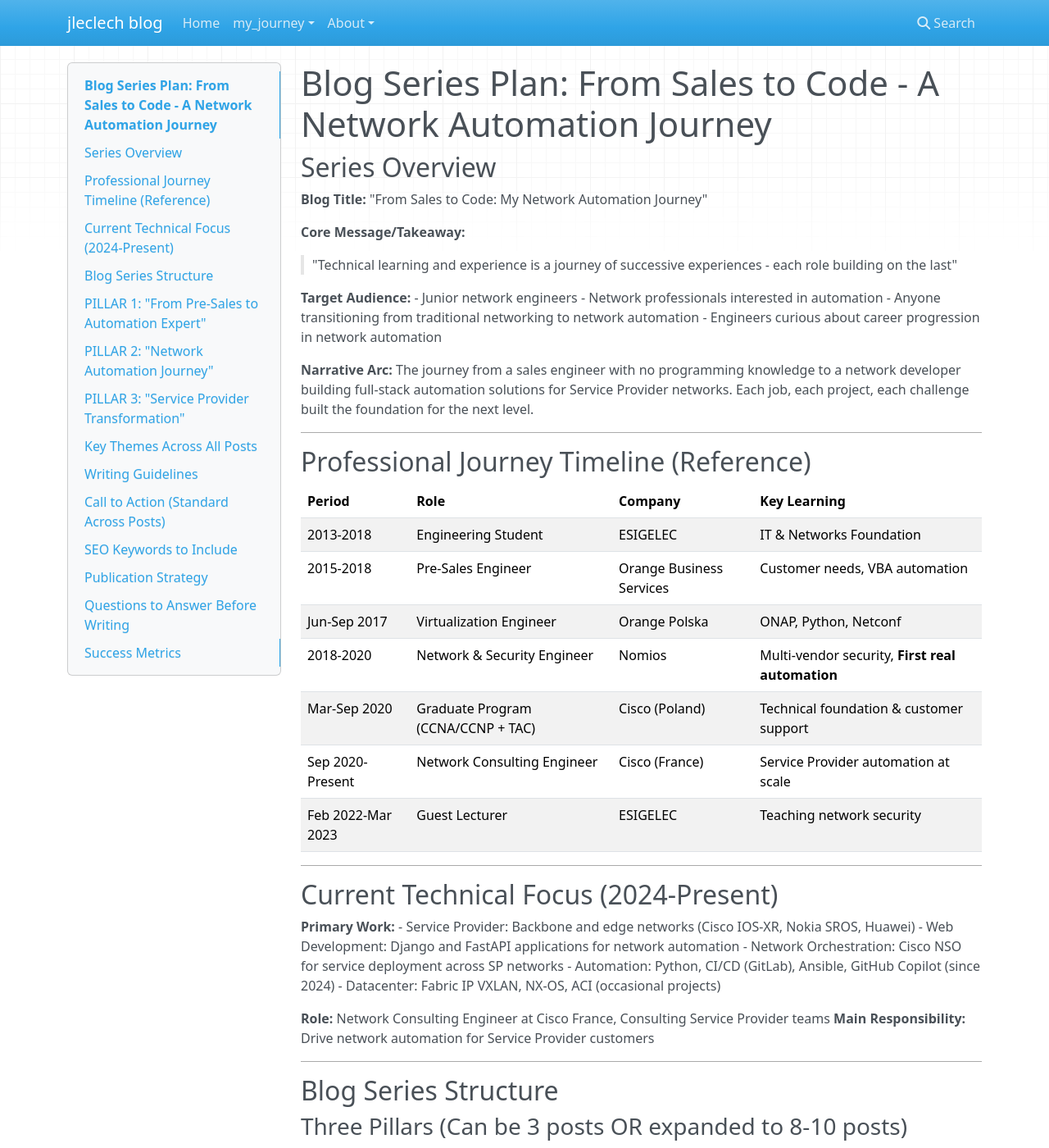
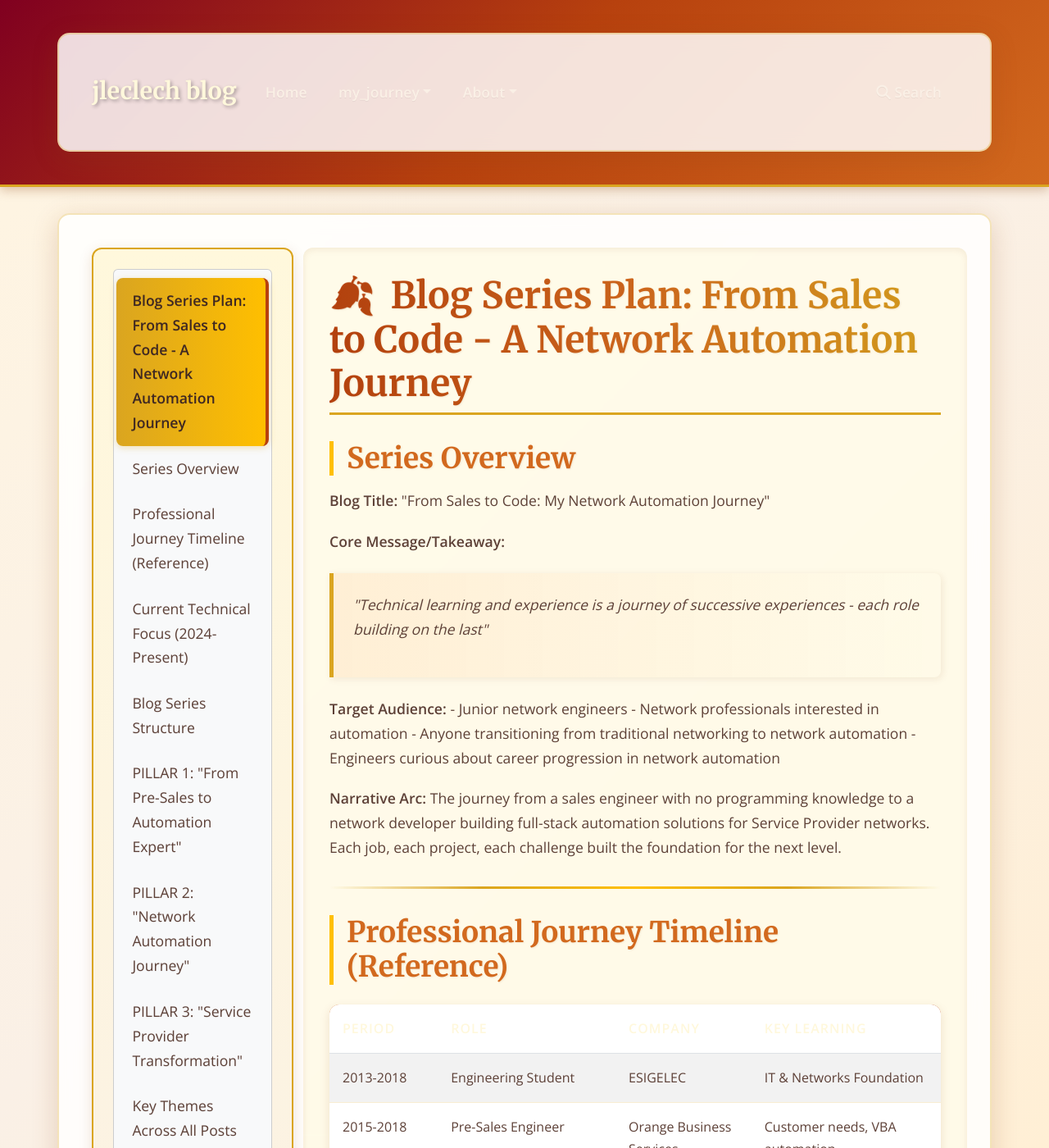
Before and after one commit to Jeremy-Coder76/Jeremy-Coder76.github.io, an MkDocs documentation site: the page built from docs/my_journey/blog-series-plan.md, in a window 1280 px wide and 1400 px high. Shown: the whole window at 82% size. Built offline with MkDocs 1.6.1, drawn with Linux system fonts in a browser that asks for light colours; nearby versions of some CDN libraries.

Commit message:
Add beautiful autumn theme to website
Implemented a comprehensive autumn-themed design with:
- Warm color palette featuring burnt oranges, golden yellows, and rich browns
- Elegant typography using Merriweather and Open Sans fonts
- Custom styling for all elements: navigation, content, code blocks, tables
- Decorative leaf accents and gradient effects
- Responsive design with smooth transitions
- Enhanced visual hierarchy with shadows and hover effects

```diff
--- /dev/null
+++ b/docs/css/autumn-theme.css
@@ -0,0 +1,471 @@
+/* ========================================
+   AUTUMN THEME - Beautiful Fall Colors
+   ======================================== */
+
+/* Import elegant fonts */
+@import url('https://fonts.googleapis.com/css2?family=Merriweather:wght@300;400;700&family=Open+Sans:wght@300;400;600&display=swap');
+
+/* ========================================
+   ROOT VARIABLES - Autumn Color Palette
+   ======================================== */
+:root {
+    /* Primary autumn colors */
+    --autumn-burnt-orange: #D2691E;
+    --autumn-golden: #DAA520;
+    --autumn-rust: #B7410E;
+    --autumn-burgundy: #800020;
+    --autumn-amber: #FFBF00;
+    --autumn-terracotta: #E2725B;
+
+    /* Background colors */
+    --autumn-cream: #FFF8DC;
+    --autumn-warm-white: #FAF0E6;
+    --autumn-light-peach: #FFEFD5;
+    --autumn-pale-gold: #FFF5E1;
+
+    /* Text colors */
+    --autumn-dark-brown: #3E2723;
+    --autumn-medium-brown: #5D4037;
+    --autumn-warm-gray: #8D6E63;
+
+    /* Accent colors */
+    --autumn-maple-red: #D73502;
+    --autumn-oak-brown: #8B4513;
+    --autumn-leaf-green: #556B2F;
+}
+
+/* ========================================
+   GLOBAL STYLES
+   ======================================== */
+body {
+    font-family: 'Open Sans', sans-serif;
+    color: var(--autumn-dark-brown) !important;
+    background: linear-gradient(135deg, var(--autumn-pale-gold) 0%, var(--autumn-warm-white) 50%, var(--autumn-light-peach) 100%) !important;
+    background-attachment: fixed !important;
+    line-height: 1.7;
+}
+
+body::before {
+    background: linear-gradient(135deg, var(--autumn-pale-gold) 0%, var(--autumn-warm-white) 50%, var(--autumn-light-peach) 100%) !important;
+}
+
+/* ========================================
+   TYPOGRAPHY
+   ======================================== */
+h1, h2, h3, h4, h5, h6 {
+    font-family: 'Merriweather', serif;
+    color: var(--autumn-burgundy) !important;
+    font-weight: 700;
+    text-shadow: 1px 1px 2px rgba(139, 69, 19, 0.1);
+}
+
+h1 {
+    font-size: 2.8rem !important;
+    border-bottom: 3px solid var(--autumn-golden);
+    padding-bottom: 0.5rem;
+    margin-bottom: 1.5rem;
+    background: linear-gradient(90deg, var(--autumn-rust), var(--autumn-burnt-orange), var(--autumn-golden));
+    -webkit-background-clip: text;
+    -webkit-text-fill-color: transparent;
+    background-clip: text;
+}
+
+h2 {
+    font-size: 2.2rem !important;
+    color: var(--autumn-burnt-orange) !important;
+    border-left: 5px solid var(--autumn-amber);
+    padding-left: 1rem;
+    margin-top: 2rem;
+    margin-bottom: 1rem;
+}
+
+h3 {
+    font-size: 1.8rem !important;
+    color: var(--autumn-rust) !important;
+    margin-top: 1.5rem;
+}
+
+p {
+    font-size: 1.1rem;
+    color: var(--autumn-medium-brown);
+    margin-bottom: 1.2rem;
+}
+
+/* ========================================
+   NAVIGATION BAR
+   ======================================== */
+.navbar {
+    background: linear-gradient(135deg, var(--autumn-burgundy) 0%, var(--autumn-rust) 50%, var(--autumn-burnt-orange) 100%) !important;
+    box-shadow: 0 4px 12px rgba(139, 69, 19, 0.3);
+    border-bottom: 3px solid var(--autumn-golden);
+}
+
+.navbar-brand {
+    font-family: 'Merriweather', serif;
+    font-size: 1.8rem !important;
+    font-weight: 700;
+    color: var(--autumn-cream) !important;
+    text-shadow: 2px 2px 4px rgba(0, 0, 0, 0.3);
+    transition: all 0.3s ease;
+}
+
+.navbar-brand:hover {
+    color: var(--autumn-amber) !important;
+    transform: scale(1.05);
+}
+
+.nav-link {
+    color: var(--autumn-warm-white) !important;
+    font-weight: 600;
+    font-size: 1.1rem;
+    padding: 0.5rem 1rem !important;
+    margin: 0 0.2rem;
+    border-radius: 8px;
+    transition: all 0.3s ease;
+}
+
+.nav-link:hover {
+    background-color: rgba(255, 191, 0, 0.2) !important;
+    color: var(--autumn-amber) !important;
+    transform: translateY(-2px);
+}
+
+.nav-link.active {
+    background-color: var(--autumn-golden) !important;
+    color: var(--autumn-dark-brown) !important;
+    font-weight: 700;
+}
+
+/* ========================================
+   MAIN CONTENT CONTAINER
+   ======================================== */
+.container {
+    background-color: rgba(255, 255, 255, 0.85) !important;
+    border-radius: 15px;
+    box-shadow: 0 8px 32px rgba(139, 69, 19, 0.2);
+    padding: 2.5rem !important;
+    margin-top: 2rem !important;
+    margin-bottom: 2rem !important;
+    backdrop-filter: blur(10px);
+    border: 2px solid rgba(218, 165, 32, 0.3);
+}
+
+.col-md-9 {
+    padding: 2rem;
+    background-color: rgba(255, 248, 220, 0.6);
+    border-radius: 12px;
+    box-shadow: inset 0 2px 8px rgba(139, 69, 19, 0.1);
+}
+
+/* ========================================
+   LINKS
+   ======================================== */
+a {
+    color: var(--autumn-rust) !important;
+    text-decoration: none;
+    border-bottom: 2px solid transparent;
+    transition: all 0.3s ease;
+    font-weight: 600;
+}
+
+a:hover {
+    color: var(--autumn-maple-red) !important;
+    border-bottom: 2px solid var(--autumn-golden);
+    text-shadow: 0 0 8px rgba(210, 105, 30, 0.3);
+}
+
+/* ========================================
+   SIDEBAR
+   ======================================== */
+.bs-sidebar {
+    background: linear-gradient(180deg, var(--autumn-cream) 0%, var(--autumn-warm-white) 100%) !important;
+    border: 2px solid var(--autumn-golden) !important;
+    border-radius: 12px;
+    box-shadow: 0 4px 16px rgba(139, 69, 19, 0.15);
+    padding: 1.5rem !important;
+}
+
+.bs-sidebar .nav > li > a {
+    color: var(--autumn-medium-brown) !important;
+    padding: 0.8rem 1.2rem !important;
+    border-radius: 8px;
+    transition: all 0.3s ease;
+    font-weight: 500;
+}
+
+.bs-sidebar .nav > li > a:hover {
+    background-color: var(--autumn-light-peach) !important;
+    color: var(--autumn-rust) !important;
+    border-right: 4px solid var(--autumn-golden) !important;
+    transform: translateX(5px);
+}
+
+.bs-sidebar .nav > li > a.active {
+    background: linear-gradient(90deg, var(--autumn-golden), var(--autumn-amber)) !important;
+    color: var(--autumn-dark-brown) !important;
+    font-weight: 700;
+    border-right: 4px solid var(--autumn-rust) !important;
+    box-shadow: 0 2px 8px rgba(218, 165, 32, 0.3);
+}
+
+/* ========================================
+   CODE BLOCKS
+   ======================================== */
+pre {
+    background: linear-gradient(135deg, #2d2d2d 0%, #1a1a1a 100%) !important;
+    border: 2px solid var(--autumn-golden) !important;
+    border-radius: 12px;
+    padding: 1.5rem !important;
+    box-shadow: 0 4px 12px rgba(0, 0, 0, 0.3);
+    overflow-x: auto;
+}
+
+code {
+    background-color: var(--autumn-light-peach) !important;
+    color: var(--autumn-rust) !important;
+    border: 1px solid var(--autumn-golden) !important;
+    border-radius: 4px;
+    padding: 0.2rem 0.5rem !important;
+    font-family: 'Monaco', 'Courier New', monospace;
+    font-weight: 600;
+}
+
+pre code {
+    background-color: transparent !important;
+    color: #f8f8f2 !important;
+    border: none !important;
+}
+
+/* ========================================
+   BLOCKQUOTES
+   ======================================== */
+blockquote {
+    border-left: 5px solid var(--autumn-golden) !important;
+    background: linear-gradient(90deg, var(--autumn-light-peach) 0%, transparent 100%);
+    padding: 1.5rem !important;
+    margin: 1.5rem 0;
+    border-radius: 0 8px 8px 0;
+    font-style: italic;
+    color: var(--autumn-medium-brown) !important;
+    box-shadow: 2px 2px 8px rgba(139, 69, 19, 0.1);
+}
+
+/* ========================================
+   TABLES
+   ======================================== */
+table {
+    border-collapse: separate;
+    border-spacing: 0;
+    border-radius: 12px;
+    overflow: hidden;
+    box-shadow: 0 4px 12px rgba(139, 69, 19, 0.15);
+    margin: 1.5rem 0;
+}
+
+thead {
+    background: linear-gradient(135deg, var(--autumn-burnt-orange), var(--autumn-rust)) !important;
+}
+
+thead th {
+    color: var(--autumn-cream) !important;
+    font-weight: 700;
+    padding: 1rem !important;
+    text-transform: uppercase;
+    letter-spacing: 1px;
+}
+
+tbody tr {
+    background-color: var(--autumn-warm-white);
+    transition: all 0.3s ease;
+}
+
+tbody tr:nth-child(even) {
+    background-color: var(--autumn-light-peach);
+}
+
+tbody tr:hover {
+    background-color: var(--autumn-pale-gold) !important;
+    transform: scale(1.01);
+    box-shadow: 0 2px 8px rgba(139, 69, 19, 0.2);
+}
+
+tbody td {
+    padding: 1rem !important;
+    color: var(--autumn-medium-brown) !important;
+    border-bottom: 1px solid rgba(218, 165, 32, 0.2);
+}
+
+/* ========================================
+   BUTTONS & BADGES
+   ======================================== */
+.btn, button {
+    background: linear-gradient(135deg, var(--autumn-burnt-orange), var(--autumn-rust)) !important;
+    color: var(--autumn-cream) !important;
+    border: 2px solid var(--autumn-golden) !important;
+    border-radius: 8px;
+    padding: 0.7rem 1.5rem;
+    font-weight: 600;
+    text-transform: uppercase;
+    letter-spacing: 1px;
+    transition: all 0.3s ease;
+    box-shadow: 0 4px 12px rgba(139, 69, 19, 0.3);
+}
+
+.btn:hover, button:hover {
+    background: linear-gradient(135deg, var(--autumn-rust), var(--autumn-burgundy)) !important;
+    transform: translateY(-2px);
+    box-shadow: 0 6px 16px rgba(139, 69, 19, 0.4);
+}
+
+/* ========================================
+   FOOTER
+   ======================================== */
+footer {
+    background: linear-gradient(135deg, var(--autumn-dark-brown), var(--autumn-oak-brown)) !important;
+    color: var(--autumn-cream) !important;
+    padding: 2rem 0;
+    margin-top: 3rem !important;
+    border-top: 3px solid var(--autumn-golden);
+    border-radius: 12px 12px 0 0;
+    box-shadow: 0 -4px 12px rgba(0, 0, 0, 0.2);
+    text-align: center;
+    font-size: 1rem;
+}
+
+footer a {
+    color: var(--autumn-amber) !important;
+}
+
+footer a:hover {
+    color: var(--autumn-golden) !important;
+}
+
+/* ========================================
+   IMAGES
+   ======================================== */
+img {
+    border-radius: 12px;
+    box-shadow: 0 6px 20px rgba(139, 69, 19, 0.3);
+    border: 3px solid var(--autumn-golden) !important;
+    background-color: var(--autumn-warm-white) !important;
+    transition: all 0.3s ease;
+}
+
+img:hover {
+    transform: scale(1.02);
+    box-shadow: 0 8px 24px rgba(139, 69, 19, 0.4);
+}
+
+/* ========================================
+   HORIZONTAL RULE
+   ======================================== */
+hr {
+    border: none;
+    height: 3px;
+    background: linear-gradient(90deg, transparent, var(--autumn-golden), var(--autumn-amber), var(--autumn-golden), transparent);
+    margin: 2rem 0;
+    border-radius: 2px;
+}
+
+/* ========================================
+   ADMONITIONS & ALERTS
+   ======================================== */
+.admonition, details {
+    border-left: 5px solid var(--autumn-golden) !important;
+    background: linear-gradient(90deg, var(--autumn-light-peach) 0%, var(--autumn-warm-white) 100%) !important;
+    border-radius: 0 12px 12px 0 !important;
+    box-shadow: 0 4px 12px rgba(139, 69, 19, 0.15);
+}
+
+.admonition.note {
+    border-left-color: var(--autumn-burnt-orange) !important;
+    background: linear-gradient(90deg, rgba(210, 105, 30, 0.1) 0%, transparent 100%) !important;
+}
+
+.admonition.warning {
+    border-left-color: var(--autumn-maple-red) !important;
+    background: linear-gradient(90deg, rgba(215, 53, 2, 0.1) 0%, transparent 100%) !important;
+}
+
+.admonition-title, summary {
+    color: var(--autumn-rust) !important;
+    font-weight: 700;
+    font-size: 1.2rem;
+    margin-bottom: 0.5rem;
+}
+
+/* ========================================
+   SCROLLBAR STYLING
+   ======================================== */
+::-webkit-scrollbar {
+    width: 12px;
+    height: 12px;
+}
+
+::-webkit-scrollbar-track {
+    background: var(--autumn-warm-white);
+    border-radius: 10px;
+}
+
+::-webkit-scrollbar-thumb {
+    background: linear-gradient(180deg, var(--autumn-burnt-orange), var(--autumn-rust));
+    border-radius: 10px;
+    border: 2px solid var(--autumn-warm-white);
+}
+
+::-webkit-scrollbar-thumb:hover {
+    background: linear-gradient(180deg, var(--autumn-rust), var(--autumn-burgundy));
+}
+
+/* ========================================
+   DECORATIVE ELEMENTS
+   ======================================== */
+/* Autumn leaf accent for main headings */
+h1::before {
+    content: "🍂 ";
+    margin-right: 0.5rem;
+}
+
+/* Add subtle hover glow effect */
+.container:hover {
+    box-shadow: 0 12px 40px rgba(218, 165, 32, 0.3);
+}
+
+/* Smooth transitions for all elements */
+* {
+    transition: all 0.2s ease-in-out;
+}
+
+/* ========================================
+   RESPONSIVE DESIGN
+   ======================================== */
+@media (max-width: 768px) {
+    h1 {
+        font-size: 2rem !important;
+    }
+
+    h2 {
+        font-size: 1.6rem !important;
+    }
+
+    .navbar-brand {
+        font-size: 1.4rem !important;
+    }
+
+    .container {
+        padding: 1.5rem !important;
+    }
+}
+
+/* ========================================
+   SELECTION STYLING
+   ======================================== */
+::selection {
+    background-color: var(--autumn-golden);
+    color: var(--autumn-dark-brown);
+}
+
+::-moz-selection {
+    background-color: var(--autumn-golden);
+    color: var(--autumn-dark-brown);
+}
--- a/mkdocs.yml
+++ b/mkdocs.yml
@@ -5,3 +5,6 @@ nav:
         - 'Journey': 'my_journey/journey.md'
     - About:
         - 'About': 'about.md'
+
+extra_css:
+    - css/autumn-theme.css
```
Also changed, not shown: site/404.html, site/about/index.html, site/css/autumn-theme.css (added), site/index.html, site/my_journey/blog-series-plan/index.html, site/my_journey/journey/index.html.
